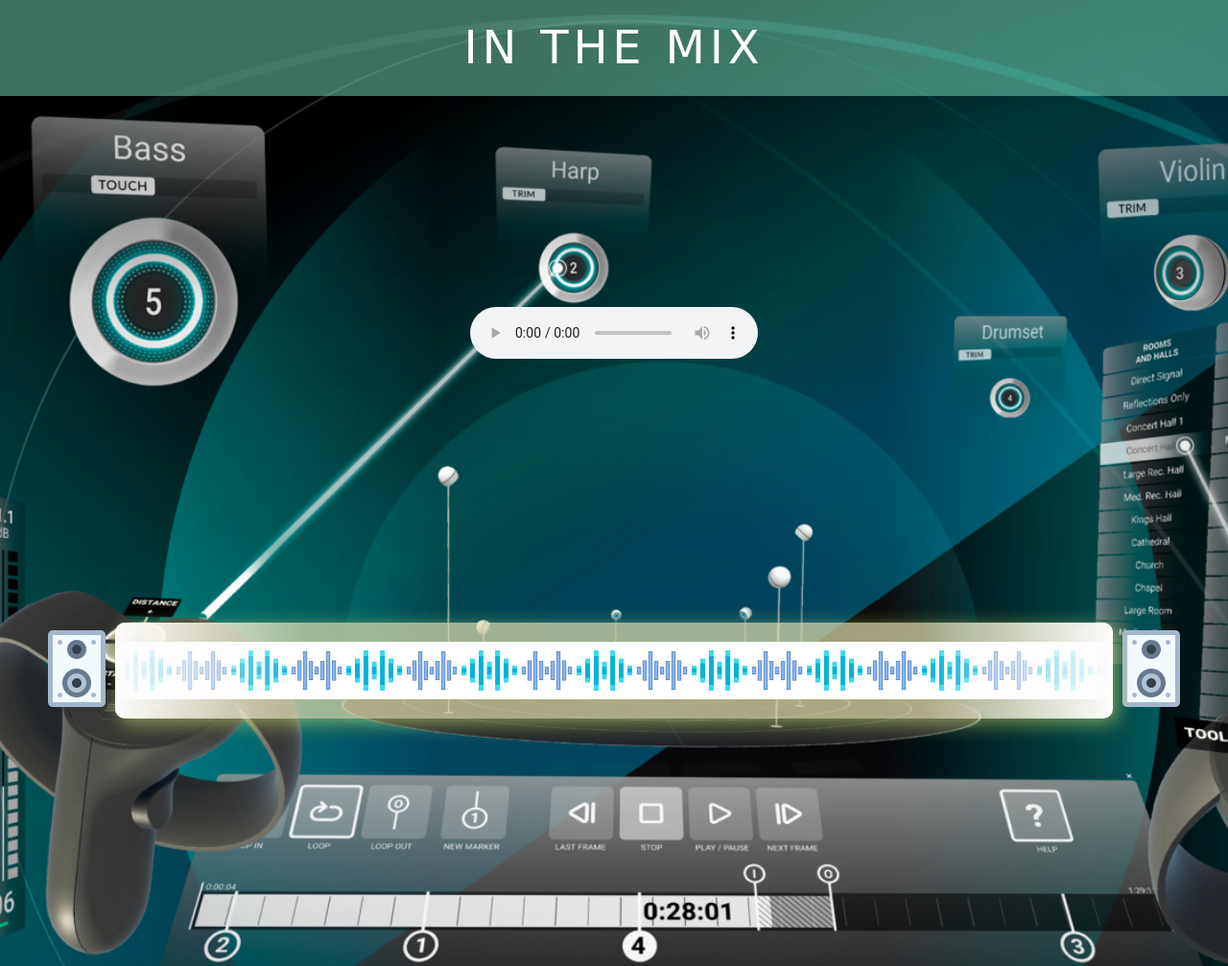
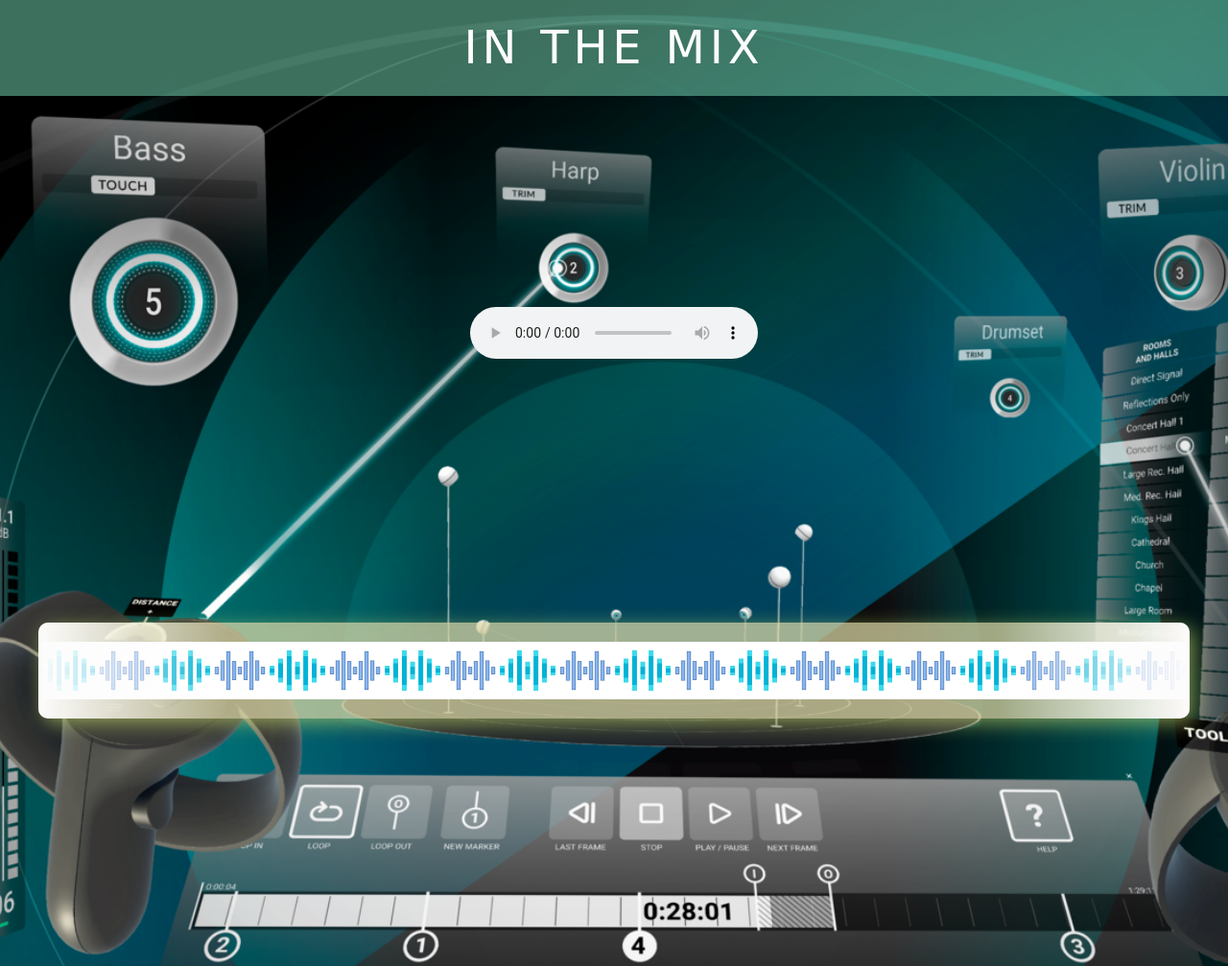
Before and after one commit to Dengodj/lesson6, a plain HTML site: page index.html in a window 1280 px wide. Shown: the top 1007 px of the page at 96% size. Drawn offline with Linux system fonts and the light colour scheme.

Commit message:
update index.html

```diff
--- a/index.html
+++ b/index.html
@@ -21,9 +21,6 @@
   </div>
 
   <div class="wrapper">
-    <div class="acoustics">
-      <img class="fon__image" src="./images/sub.png" alt="item">
-    </div>
     <div class="carousel">
       <div class="slide">
         <img class="slide__image" src="./images/audiowave.gif" alt="item">
@@ -68,9 +65,6 @@
         <img class="slide__image" src="./images/black.gif" alt="item">
       </div>
     </div>
-    <div class="acoustics">
-      <img class="fon__image" src="./images/sub.png" alt="item">
-    </div>
   </div>
 
 </body>
```
Also changed, not shown: images/sub.png (deleted).
